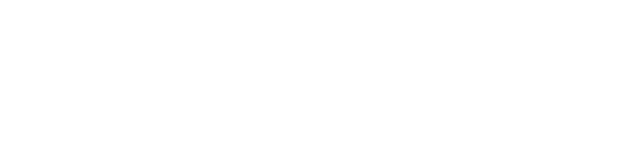
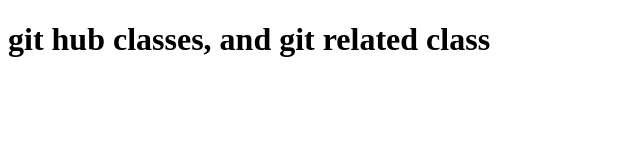
Before and after one commit to Rayhan426/second-website, a plain HTML site: page index.html in a window 1280 px wide. Shown: the whole page, without its empty margins (0-640 px from the left). Drawn offline with Linux system fonts and the light colour scheme.

Commit message:
heading added

```diff
--- a/index.html
+++ b/index.html
@@ -8,7 +8,7 @@
 </head>
 
 <body>
-
+    <h1>git hub classes, and git related class</h1>
 </body>
 
 </html>
```
